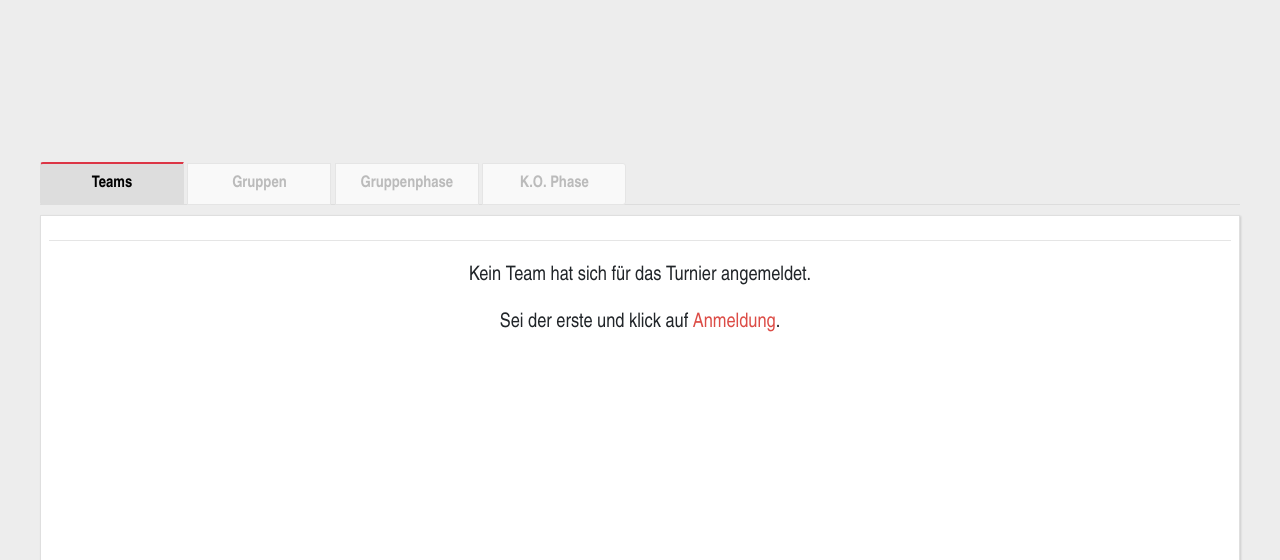
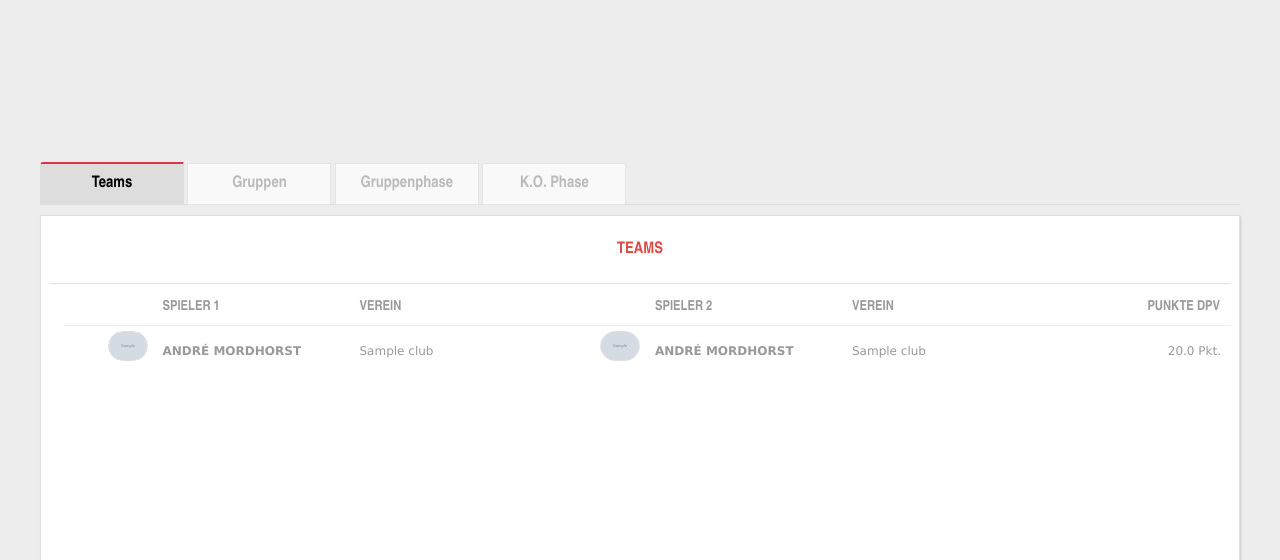
Before and after one commit to paconte/padelanalytics, a Django app: page /tournament/1/ in a window 1280 px wide. Shown: the part 2091-2651 px from the top of the page. Run offline with Django 3.2, Linux system fonts and the light colour scheme; data comes from the database, SQL or seed files in the repository; tables that the repository leaves empty hold one stand-in row (values such as "Sample post"); grey boxes marked "Sample" are stand-in pictures; some libraries are stand-ins or nearby versions.

Commit message:
Fixing Logos, signed Teams and width of player names

```diff
--- a/anmeldung/models.py
+++ b/anmeldung/models.py
@@ -87,7 +87,7 @@ class PadelPerson(Person):
     policy_read = models.BooleanField(default=False, validators=[policy_read_validator])
 
     def __str__(self):
-        return " ".join([str(self.last_name), str(self.last_name)])
+        return " ".join([str(self.first_name), str(self.last_name)])
 
     def abbr(self):
         return " ".join([self.first_name[0] + '.', self.last_name])
--- a/anmeldung/static/css/Acordeon.css
+++ b/anmeldung/static/css/Acordeon.css
@@ -419,9 +419,7 @@ height: 100%;
     height: 40px;
     margin: 0 auto 0;
     overflow: hidden;
-    width: 40px;
-    border: 1px solid rgba(0, 0, 0, 0.125);
-    box-shadow: 0 0 0 0 rgba(0,0,0,0.2);
+    max-width: 40px;
 }
 
 .card .club img{
--- a/anmeldung/static/css/rotating-card.css
+++ b/anmeldung/static/css/rotating-card.css
@@ -110,7 +110,7 @@
 .card .user img{
     position: absolute;
     background: none repeat scroll 0 0 #FFFFFF;
-    width: 100%;
+    max-width: 85%;
     padding: 10px;
     top: 0;
     bottom: 0;
--- a/anmeldung/templates/tournament.html
+++ b/anmeldung/templates/tournament.html
@@ -111,7 +111,7 @@
                 <div class="col-xs-12 col-sm-4" style="left: 0px">
                 </div>
                 <!-- Lista de equipos apuntados */-->
-                {% if teams|length != 0 %}
+                {% if teams != 0 %}
                 <h3 class="form_title" style="font-weight: 600; color:#DC4C46; text-align:center">TEAMS</h3>
                 <hr class="separador_torneo">
                 <div class="panel" style="max-height:inherit">
@@ -127,7 +127,7 @@
                         <!--<div class="th col-sm-1"> KOPF</div>-->
                         <div class="th col-sm-1" style="float: right; right: 0px"> Punkte DPV</div>
                     </div>
-                    {% for team in teams %}
+                    {% for team in signed_up_teams %}
                     <ul class="teams">
 
                         <hr class="hr">
@@ -141,7 +141,7 @@
                         </ul>
                         <ul class="th col-sm-2">
                             <div><a class="text_club"
-                                    style="width: 200%; text-transform: uppercase; font-weight: bold;">{{team.0.player_a}}</a>
+                                    style="width: 100%; text-transform: uppercase; font-weight: bold;">{{team.0.player_a}}</a>
                             </div>
                         </ul>
                         <ul class="th col-sm-2">
@@ -155,7 +155,7 @@
                         </ul>
                         <ul class="th col-sm-2">
                             <div><a class="text_club"
-                                    style="width: 200%; text-transform: uppercase; font-weight: bold;">{{team.0.player_b}}</a>
+                                    style="width: 100%; text-transform: uppercase; font-weight: bold;">{{team.0.player_b}}</a>
                             </div>
                         </ul>
                         <ul class="th col-sm-2">
```
